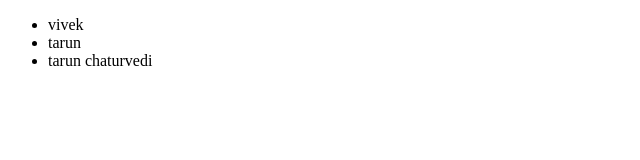
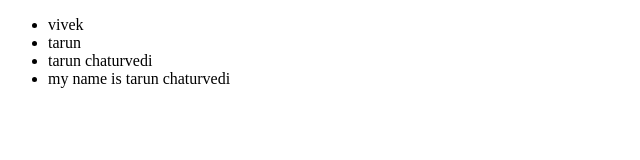
Before and after one commit to vivektarun/github-tutorial, a plain HTML site: page index.html in a window 1280 px wide. Shown: the whole page, without its empty margins (0-640 px from the left). Drawn offline with Linux system fonts and the light colour scheme.

Commit message:
feat:my name add

```diff
--- a/index.html
+++ b/index.html
@@ -10,6 +10,7 @@
         <li>vivek</li>
         <li>tarun</li>
         <li>tarun chaturvedi</li>
+        <li>my name is tarun chaturvedi</li>
     </ul>
 </body>
 </html>
```
